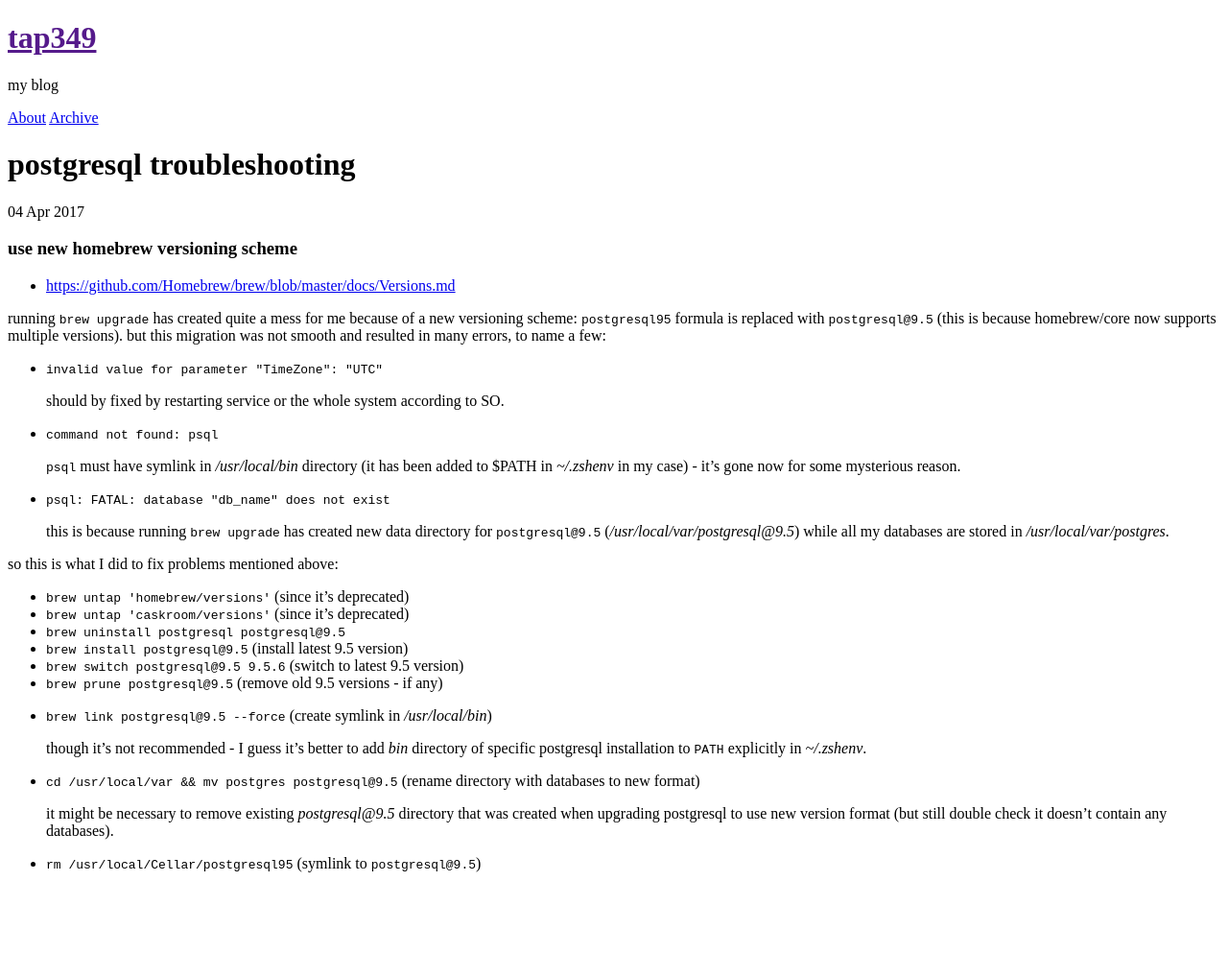
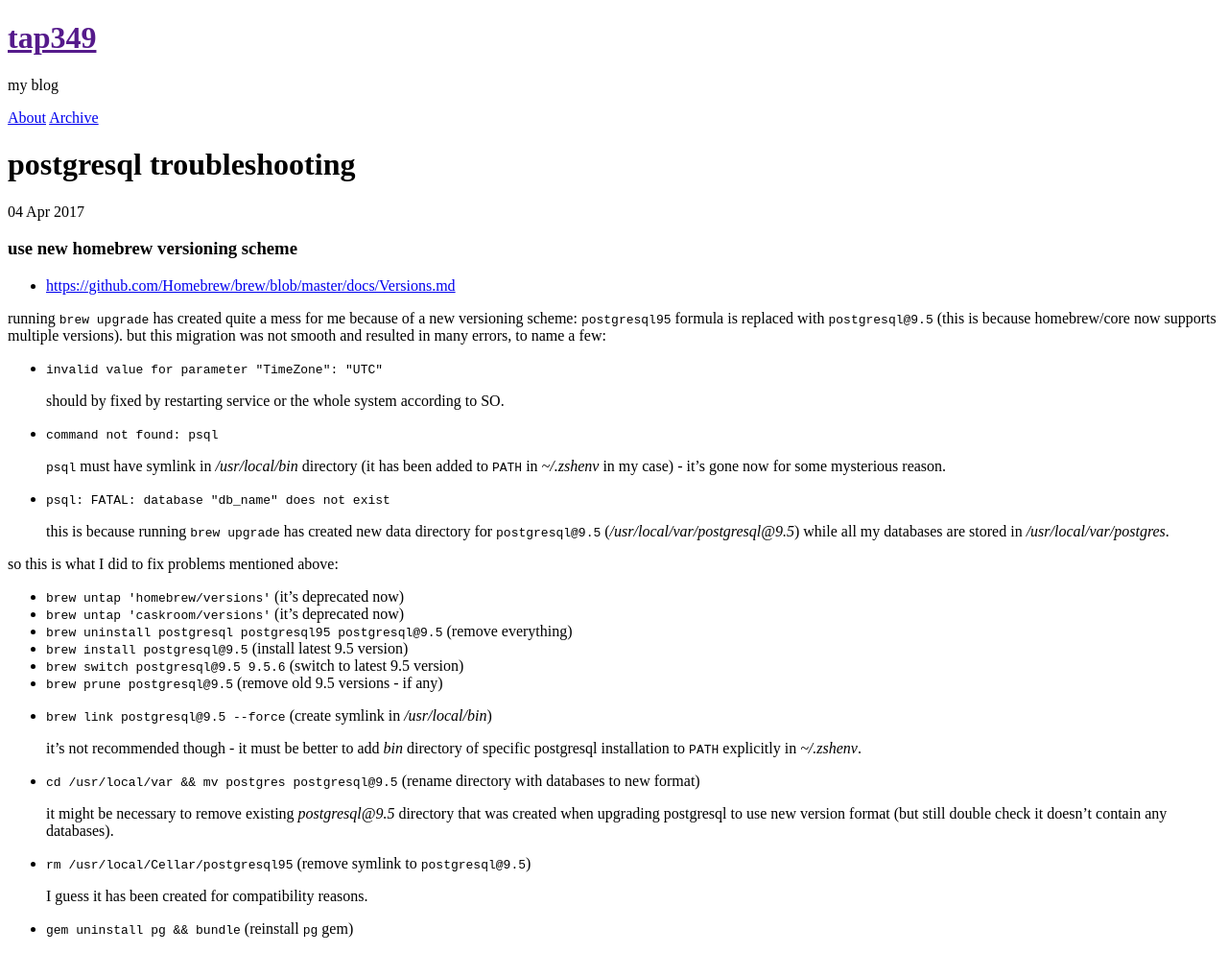
Before and after one commit to tap349/tap349.github.io, a Jekyll site: the page built from _posts/2017-04-04-postgresql-troubleshooting.md, in a window 1280 px wide. Shown: the whole page at 96% size. Built offline with Jekyll 4.4.1, drawn with Linux system fonts in a browser that asks for light colours; before the commit the page ends 925 px from its top, so only the background shows below that.

Commit message:
update 2017-04-04_21:59:39

```diff
--- a/_posts/2017-04-04-postgresql-troubleshooting.md
+++ b/_posts/2017-04-04-postgresql-troubleshooting.md
@@ -24,7 +24,7 @@ but this migration was not smooth and resulted in many errors, to name a few:
 - `command not found: psql`
 
   `psql` must have symlink in _/usr/local/bin_ directory
-  (it has been added to $PATH in _~/.zshenv_ in my case) -
+  (it has been added to `PATH` in _~/.zshenv_ in my case) -
   it's gone now for some mysterious reason.
 
 - `psql: FATAL:  database "db_name" does not exist`
@@ -35,15 +35,15 @@ but this migration was not smooth and resulted in many errors, to name a few:
 
 so this is what I did to fix problems mentioned above:
 
-- `brew untap 'homebrew/versions'` (since it's deprecated)
-- `brew untap 'caskroom/versions'` (since it's deprecated)
-- `brew uninstall postgresql postgresql@9.5`
+- `brew untap 'homebrew/versions'` (it's deprecated now)
+- `brew untap 'caskroom/versions'` (it's deprecated now)
+- `brew uninstall postgresql postgresql95 postgresql@9.5` (remove everything)
 - `brew install postgresql@9.5` (install latest 9.5 version)
 - `brew switch postgresql@9.5 9.5.6` (switch to latest 9.5 version)
 - `brew prune postgresql@9.5` (remove old 9.5 versions - if any)
 - `brew link postgresql@9.5 --force` (create symlink in _/usr/local/bin_)
 
-  though it's not recommended - I guess it's better to add _bin_ directory
+  it's not recommended though - it must be better to add _bin_ directory
   of specific postgresql installation to `PATH` explicitly in _~/.zshenv_.
 
 - `cd /usr/local/var && mv postgres postgresql@9.5`
@@ -53,4 +53,8 @@ so this is what I did to fix problems mentioned above:
   that was created when upgrading postgresql to use new version format
   (but still double check it doesn't contain any databases).
 
-- `rm /usr/local/Cellar/postgresql95` (symlink to `postgresql@9.5`)
+- `rm /usr/local/Cellar/postgresql95` (remove symlink to `postgresql@9.5`)
+
+  I guess it has been created for compatibility reasons.
+
+- `gem uninstall pg && bundle` (reinstall `pg` gem)
```
